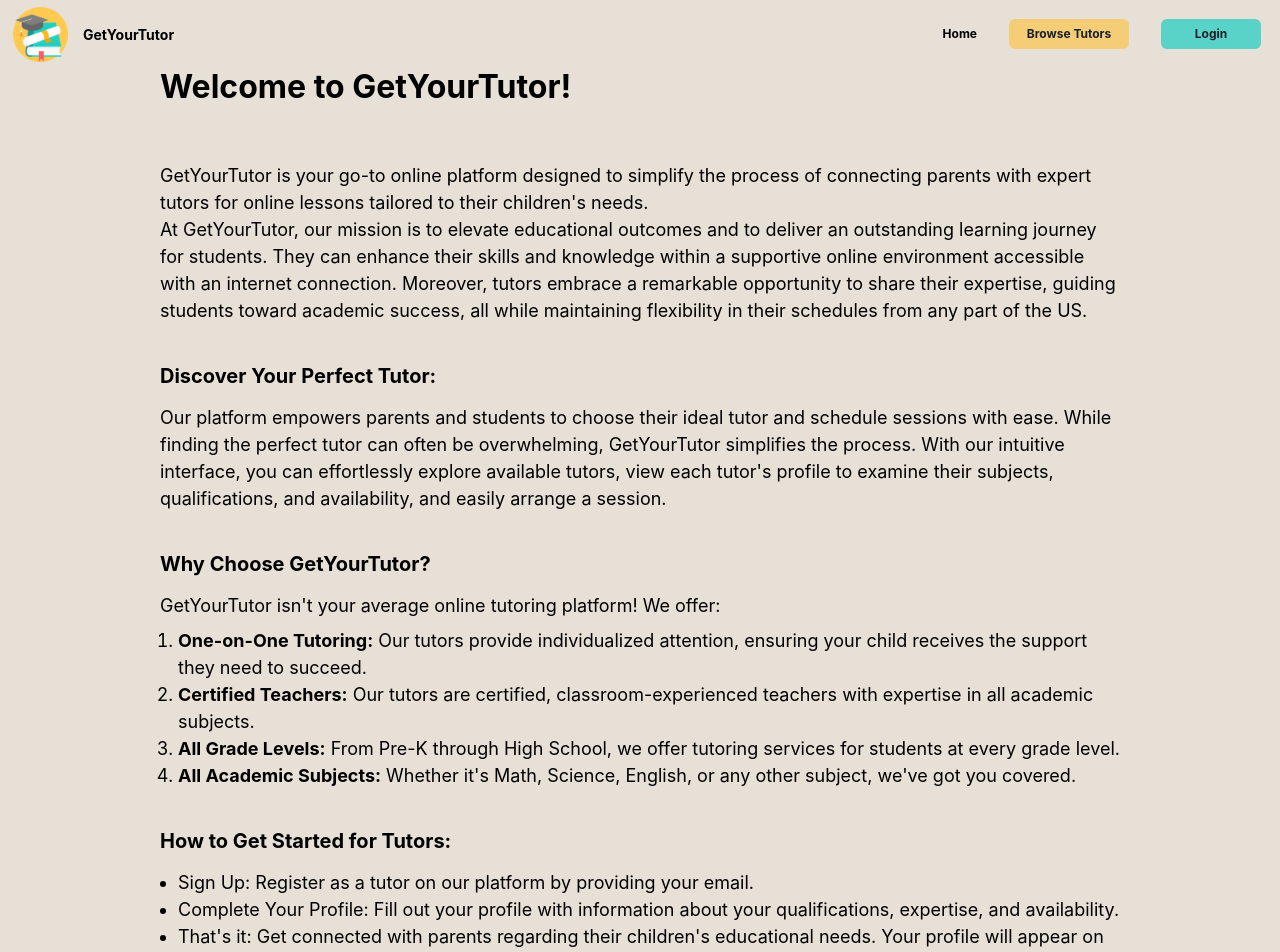
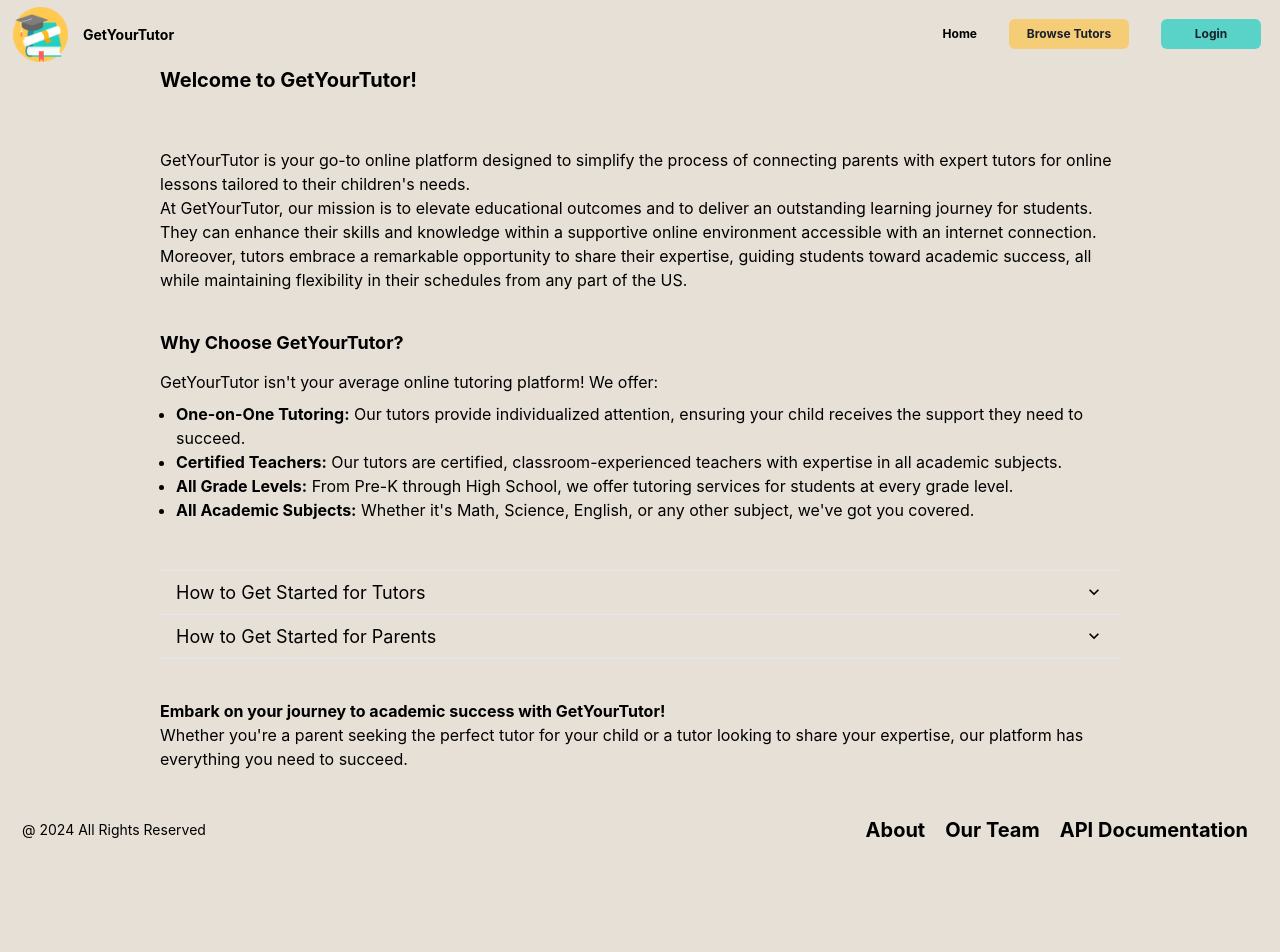
Before and after one commit to Code-the-Dream-School/ffprac-team2-front, a React (Vite) app: page /about in a window 1280 px wide. Shown: the top 952 px of the page. After the commit the page ends 857 px from the top, so only its background shows below. Built offline with nearby package versions, Linux system fonts and the light colour scheme.

Commit message:
Work in progress. Add Accordion to the About page. Change font sizes.

```diff
--- a/src/pages/AboutPage.tsx
+++ b/src/pages/AboutPage.tsx
@@ -1,15 +1,28 @@
 import React from 'react';
-import { Box, Heading, Text, UnorderedList, OrderedList, ListItem } from '@chakra-ui/react';
+import {
+    Box,
+    Heading,
+    Text,
+    UnorderedList,
+    OrderedList,
+    ListItem,
+    Accordion,
+    AccordionItem,
+    AccordionButton,
+    AccordionPanel,
+    AccordionIcon,
+} from '@chakra-ui/react';
+import { theme } from '../util/theme';
 
 const AboutPage: React.FC = () => {
     return (
         <Box
-            fontSize={{ base: '16px', lg: '18px' }}
+            fontSize={{ base: 'sm', lg: 'md' }}
             marginLeft={{ base: '1rem', lg: '10rem' }}
             marginRight={{ base: '1rem', lg: '10rem' }}
             marginBottom="2rem"
         >
-            <Heading as="h1" fontSize={{ base: '24px', lg: '32px' }}>
+            <Heading as="h1" fontSize={{ base: 'lg', lg: 'xl' }}>
                 Welcome to GetYourTutor!
             </Heading>
             <Text marginTop={{ base: '1.5rem', lg: '3.5rem' }}>
@@ -23,23 +36,10 @@ const AboutPage: React.FC = () => {
                 expertise, guiding students toward academic success, all while maintaining
                 flexibility in their schedules from any part of the US.
             </Text>
+
             <Heading
                 as="h3"
-                marginTop={{ base: '1.25rem', lg: '2.5rem' }}
-                fontSize={{ base: '18px', lg: '20px' }}
-            >
-                Discover Your Perfect Tutor:
-            </Heading>
-            <Text marginTop={{ base: '0.5rem', lg: '1rem' }}>
-                Our platform empowers parents and students to choose their ideal tutor and schedule
-                sessions with ease. While finding the perfect tutor can often be overwhelming,
-                GetYourTutor simplifies the process. With our intuitive interface, you can
-                effortlessly explore available tutors, view each tutor's profile to examine their
-                subjects, qualifications, and availability, and easily arrange a session.
-            </Text>
-            <Heading
-                as="h3"
-                fontSize={{ base: '18px', lg: '20px' }}
+                fontSize={{ base: 'md', lg: 'lg' }}
                 marginTop={{ base: '1.25rem', lg: '2.5rem' }}
             >
                 Why Choose GetYourTutor?
@@ -47,7 +47,7 @@ const AboutPage: React.FC = () => {
             <Text marginTop={{ base: '0.5rem', lg: '1rem' }}>
                 GetYourTutor isn't your average online tutoring platform! We offer:
             </Text>
-            <OrderedList marginTop={{ base: '0.25rem', lg: '0.5rem' }}>
+            <UnorderedList marginTop={{ base: '0.25rem', lg: '0.5rem' }}>
                 <ListItem>
                     <strong>One-on-One Tutoring:</strong> Our tutors provide individualized
                     attention, ensuring your child receives the support they need to succeed.
@@ -64,15 +64,31 @@ const AboutPage: React.FC = () => {
                     <strong>All Academic Subjects:</strong> Whether it's Math, Science, English, or
                     any other subject, we've got you covered.
                 </ListItem>
-            </OrderedList>
-            <Heading
-                as="h3"
-                fontSize={{ base: '18px', lg: '20px' }}
-                marginTop={{ base: '1.25rem', lg: '2.5rem' }}
+            </UnorderedList>
+
+            <Accordion
+                allowMultiple
+                allowToggle
+                marginTop={{ base: '2rem', lg: '3rem' }}
+
+
             >
-                How to Get Started for Tutors:{' '}
-            </Heading>
-            <UnorderedList marginTop={{ base: '0.5rem', lg: '1rem' }}>
+                <AccordionItem>
+                    <h2>
+                        <AccordionButton _expanded={{ bg: theme.colors.customWhite}}>
+                            <Box
+                                as="span"
+                                fontSize={{ base: 'md', lg: 'lg' }}
+                                flex='1'
+                                textAlign='left'
+                            >
+                                How to Get Started for Tutors
+                            </Box>
+                            <AccordionIcon />
+                        </AccordionButton>
+                    </h2>
+                    <AccordionPanel>
+                        <OrderedList marginTop={{ base: '0.5rem', lg: '1rem' }}>
                             <ListItem>
                                 Sign Up: Register as a tutor on our platform by providing your email.
                             </ListItem>
@@ -85,16 +101,28 @@ const AboutPage: React.FC = () => {
                                 needs. Your profile will appear on our search dashboard, making it easy for
                                 parents to discover and connect with you.
                             </ListItem>
-            </UnorderedList>
+                        </OrderedList>
 
-            <Heading
-                as="h3"
-                fontSize={{ base: '18px', lg: '20px' }}
-                marginTop={{ base: '1.25rem', lg: '2.5rem' }}
+                    </AccordionPanel>
+
+                </AccordionItem>
+                <AccordionItem>
+                    <h2>
+                        <AccordionButton _expanded={{ bg: theme.colors.customWhite}}>
+                            <Box
+                                as="span"
+                                fontSize={{ base: 'md', lg: 'lg' }}
+                                flex='1'
+                                textAlign='left'
                             >
-                How to Get Started for Parents:{' '}
-            </Heading>
-            <UnorderedList marginTop={{ base: '0.5rem', lg: '1rem' }}>
+
+                                How to Get Started for Parents
+                            </Box>
+                            <AccordionIcon />
+                        </AccordionButton>
+                    </h2>
+                    <AccordionPanel>
+                        <OrderedList marginTop={{ base: '0.5rem', lg: '1rem' }}>
                             <ListItem>
                                 Sign Up: Create an account and provide some basic information about your child's
                                 learning needs.
@@ -111,7 +139,13 @@ const AboutPage: React.FC = () => {
                                 Start Learning: Join the session and watch your child's confidence and skills
                                 grow with personalized tutoring from GetYourTutor!
                             </ListItem>
-            </UnorderedList>
+                        </OrderedList>
+
+                    </AccordionPanel>
+
+                </AccordionItem>
+            </Accordion>
+
             <Text marginTop={{ base: '1.25rem', lg: '2.5rem' }}>
                 <strong>Embark on your journey to academic success with GetYourTutor!</strong>
                 <br />
```
Lines whose indentation alone changed are shown as unchanged.
